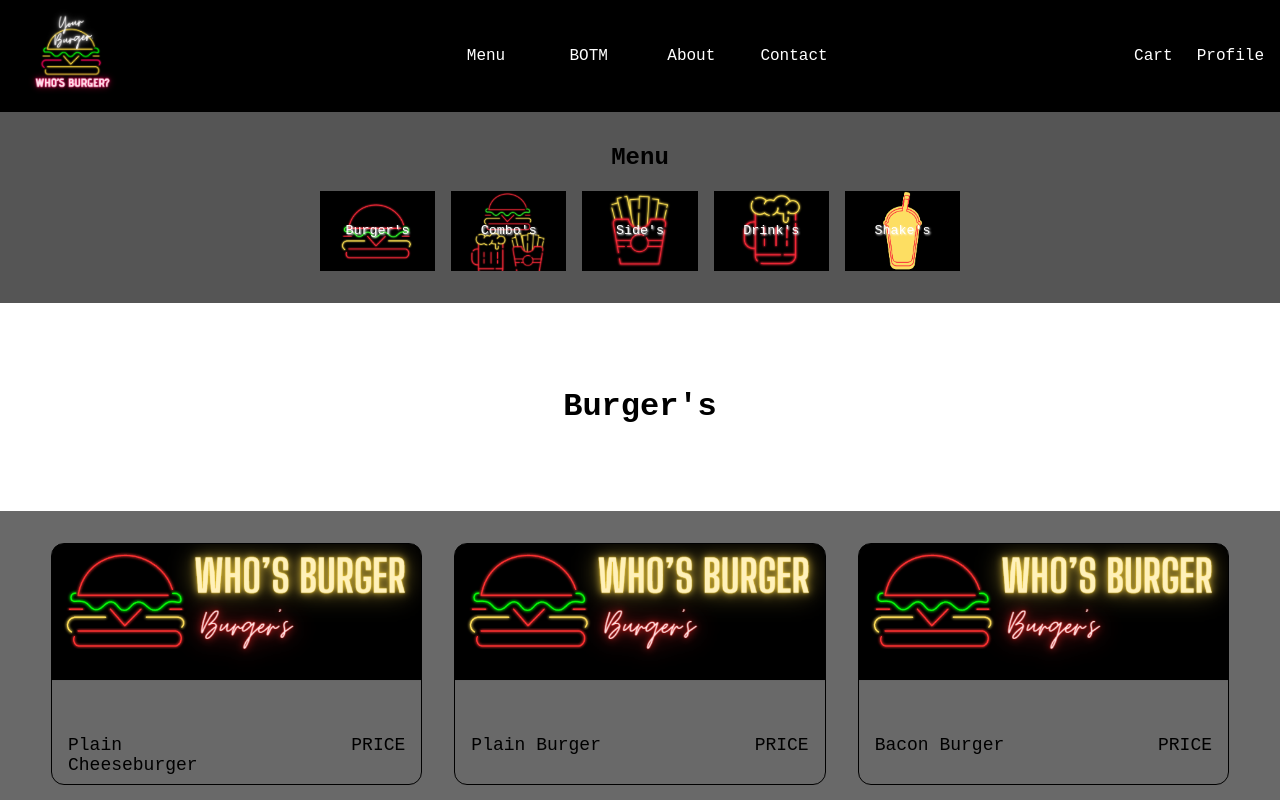
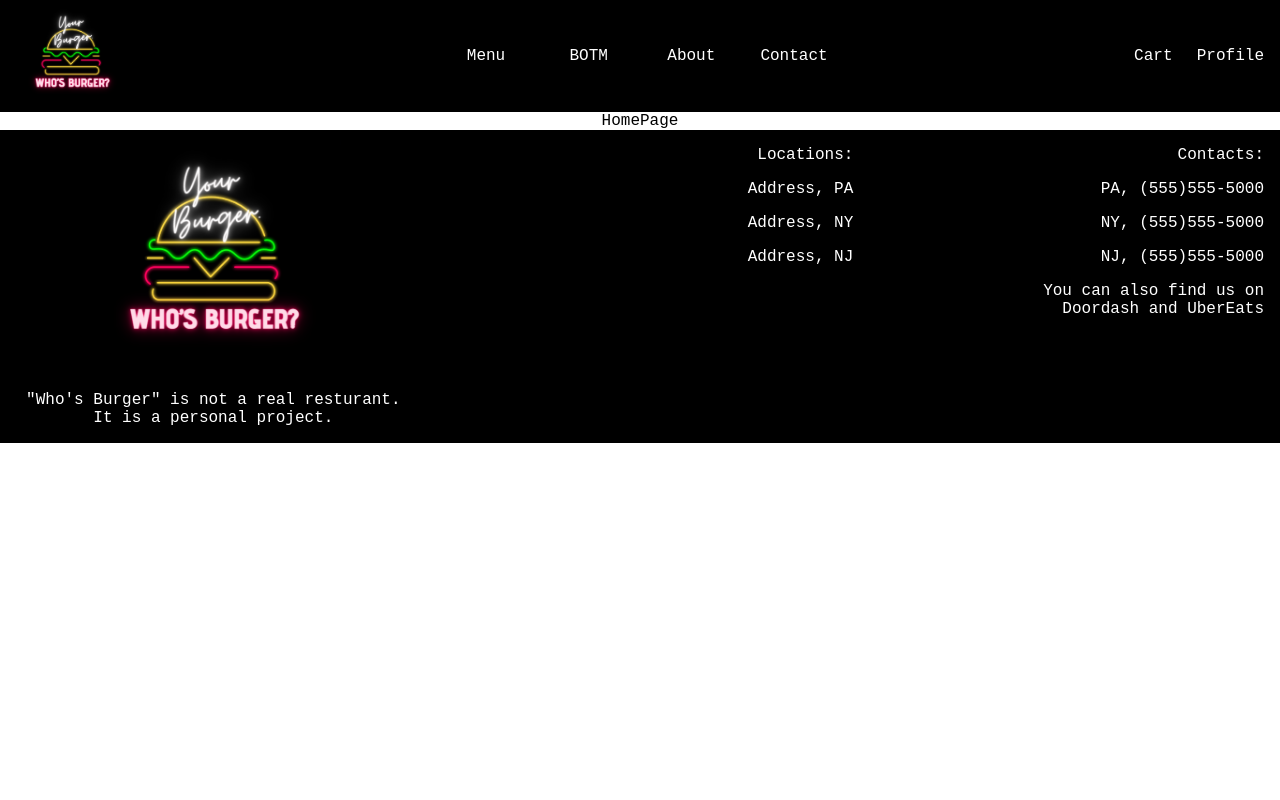
Before and after one commit to zullicm/whos-burger, a React (Create React App) app in the folder client/: page / in a window 1280 px wide. Shown: the top 800 px of the page. Built offline with nearby package versions, Linux system fonts and the light colour scheme; no server answers.

Commit message:
Changed mainpage back to homepage and made menu page route to menu

```diff
--- a/client/src/App.jsx
+++ b/client/src/App.jsx
@@ -15,8 +15,8 @@
     <div className="App">
       <NavBar />
       <Routes>
-        {/* <Route exact path='/' element={<HomePage />}/> */}
-        <Route exact path='/' element={<MenuPage />}/>
+        <Route exact path='/' element={<HomePage />}/>
+        <Route exact path='/menu' element={<MenuPage />}/>
         {/* <Route exact path='/botm' element={<BOTM />}/> */}
         {/* <Route exact path='/about' element={<About />}/> */}
         {/* <Route exact path='/contact' element={<Contact />}/> */}
```
